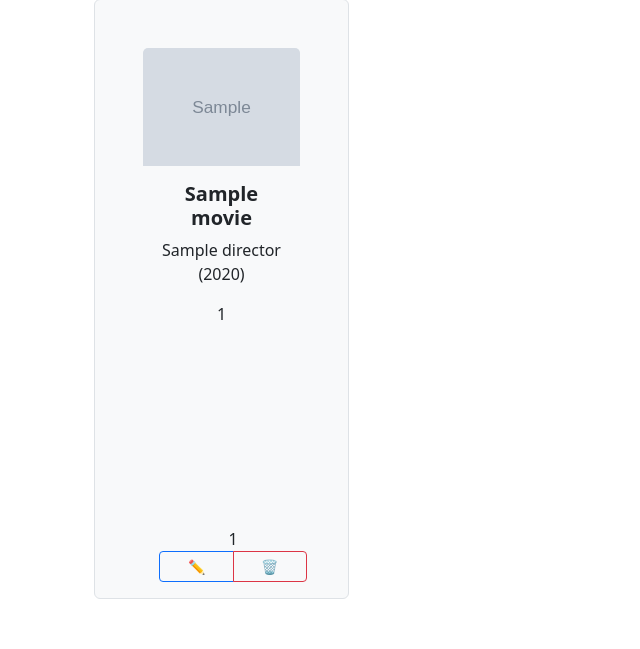
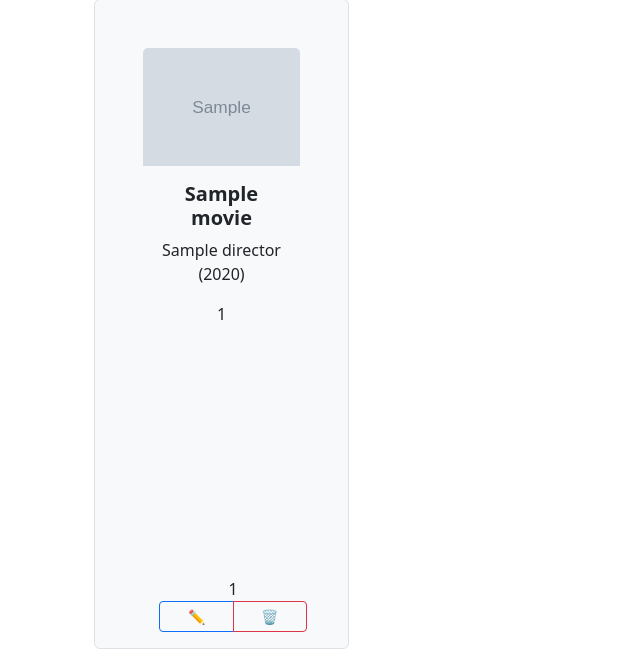
Before and after one commit to El-Mago01/Movie_App, a Flask app: template templates/index.html in a window 1280 px wide. Shown: the part 473-1122 px from the top of the page, without its empty margins (0-640 px from the left). Before the commit the page ends 1072 px from the top, so only its background shows below. Run offline with Flask 3, Linux system fonts and the light colour scheme; tables that the repository leaves empty hold one stand-in row (values such as "Sample post"); the template is opened without the code that fills it: values that come from a table or form of the project are taken from there, most other values are stand-ins (such as "Sample title", 1, 10 or a date in 2020); grey boxes marked "Sample" are stand-in pictures.

Commit message:
small adjustment to work better on codio platform

```diff
--- a/templates/index.html
+++ b/templates/index.html
@@ -181,7 +181,7 @@
             {% for movie in all_movies %}
                 <div class="col-lg-3">
                     <div class="card-group" style="margin-top:5px; padding-top: 5px;">
-                        <div class="card p-5 border bg-light" style="height: 600px;">
+                        <div class="card p-5 border bg-light" style="height: 650px;">
                             {% if movie.poster_url|length == 0 %}
                                 <img src="{{ url_for('static', filename='images/default_poster.png') }}" class="card-img-top" alt="Logo">
                             {% else %}
--- a/templates/select_movie.html
+++ b/templates/select_movie.html
@@ -132,7 +132,7 @@
                         </div>
                     </div>
                 {% endfor %}
-                <button type="button" class="btn btn-secondary" data-bs-dismiss="modal">Cancel</button>
+                <a href="{{ url_for('index') }}" class="btn btn-secondary">Cancel</a>
                 <button type="submit"  form="selectMovieForm" class="btn btn-primary">Add selected movies</button>
             </div>
         </form>
```
